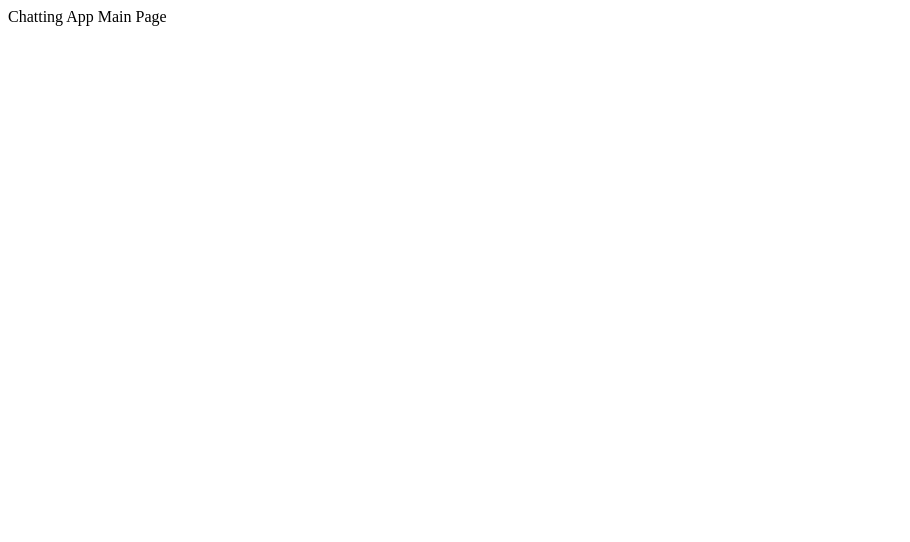
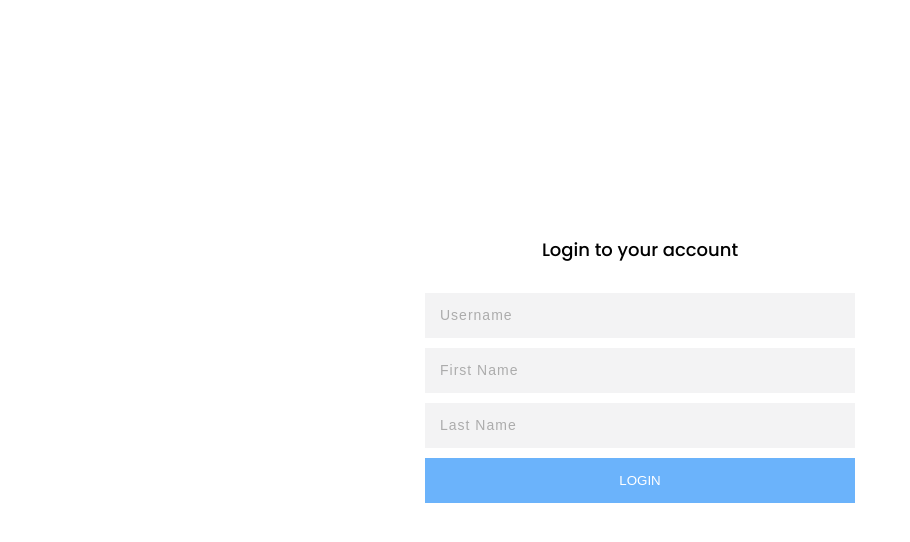
Before and after one commit to mchtugr/chat-app, a React (Create React App) app: page /login in a window 1280 px wide. Shown: the top 542 px of the page, without its empty margins (0-910 px from the left). Built offline with nearby package versions, Linux system fonts and the light colour scheme.

Commit message:
login page done!

```diff
--- a/public/index.html
+++ b/public/index.html
@@ -11,6 +11,12 @@
     />
     <link rel="apple-touch-icon" href="%PUBLIC_URL%/logo192.png" />
     <link rel="manifest" href="%PUBLIC_URL%/manifest.json" />
+    <link rel="preconnect" href="https://fonts.googleapis.com" />
+    <link rel="preconnect" href="https://fonts.gstatic.com" crossorigin />
+    <link
+      href="https://fonts.googleapis.com/css2?family=Poppins:ital,wght@0,500;1,400&display=swap"
+      rel="stylesheet"
+    />
     <title>IChat</title>
   </head>
   <body>
--- a/src/App.js
+++ b/src/App.js
@@ -1,7 +1,49 @@
-import React from 'react'
+import React, { useState, useEffect } from 'react'
+import Routes from './routes'
+import UserContext from './context/userContext'
+import data from './mock-users.json'
 
 const App = () => {
-  return <div>Chatting App Main Page</div>
+  const [user, setUser] = useState(null)
+  const [selectedFriend, setSelectedFriend] = useState({})
+
+  const login = (username) => {
+    setUser(username)
+    localStorage.setItem('username', JSON.stringify(username))
+  }
+
+  const logout = () => {
+    setUser(null)
+    localStorage.removeItem('username')
+  }
+
+  const onSelectedFriend = (friend) => {
+    setSelectedFriend(selectedFriend)
+  }
+
+  useEffect(() => {
+    const usernameFromLocalStorage = localStorage.getItem('username')
+
+    if (usernameFromLocalStorage) {
+      const userObj = JSON.parse(usernameFromLocalStorage)
+      setUser(userObj)
+    }
+  }, [])
+
+  return (
+    <UserContext.Provider
+      value={{
+        user,
+        login,
+        logout,
+        selectedFriend,
+        onSelectedFriend,
+        friendList: data.users,
+      }}
+    >
+      <Routes />
+    </UserContext.Provider>
+  )
 }
 
 export default App
--- /dev/null
+++ b/src/components/LoginForm.js/LoginForm.js
@@ -0,0 +1,53 @@
+import React, { useRef, useContext } from 'react'
+import useLogin from '../../hooks/useLogin'
+import styles from './LoginForm.module.css'
+
+const LoginForm = () => {
+  const usernameRef = useRef()
+  const firstNameRef = useRef()
+  const lastNameRef = useRef()
+
+  const { login } = useLogin()
+
+  const handleSubmit = (e) => {
+    e.preventDefault()
+    const username = usernameRef.current.value
+    const firstName = firstNameRef.current.value
+    const lastName = lastNameRef.current.value
+    login({ username, firstName, lastName })
+  }
+
+  return (
+    <div className={styles.container}>
+      <form onSubmit={handleSubmit} className={styles.form}>
+        <h3 className={styles.header}>Login to your account</h3>
+        <input
+          type='text'
+          placeholder='Username'
+          ref={usernameRef}
+          className={styles.input}
+          required
+        />
+        <input
+          type='text'
+          placeholder='First Name'
+          ref={firstNameRef}
+          className={styles.input}
+          required
+        />
+        <input
+          type='text'
+          placeholder='Last Name'
+          ref={lastNameRef}
+          className={styles.input}
+          required
+        />
+        <button type='submit' className={styles.btn}>
+          Login
+        </button>
+      </form>
+    </div>
+  )
+}
+
+export default LoginForm
--- /dev/null
+++ b/src/components/LoginForm.js/LoginForm.module.css
@@ -0,0 +1,40 @@
+.container {
+  display: flex;
+  justify-content: center;
+  align-items: center;
+  height: 90vh;
+  width: 100vw;
+}
+
+.header {
+  font-size: 18px;
+  font-weight: 500;
+  text-align: center;
+  margin-bottom: 30px;
+}
+
+.form {
+  display: flex;
+  flex-direction: column;
+}
+
+.input {
+  padding: 15px;
+  width: 400px;
+  margin-bottom: 10px;
+  background-color: #f3f3f4;
+  border: none;
+}
+
+.input:focus {
+  outline-color: #7cc4fc;
+}
+
+.btn {
+  padding: 15px;
+  width: 430px;
+  border: none;
+  background-color: #6bb3fb;
+  text-transform: uppercase;
+  color: #fff;
+}
--- /dev/null
+++ b/src/components/LoginForm.js/index.js
@@ -0,0 +1 @@
+export { default } from './LoginForm'
--- /dev/null
+++ b/src/context/userContext.js
@@ -0,0 +1,12 @@
+import { createContext } from 'react'
+
+const UserContext = createContext({
+  user: null,
+  friendList: [],
+  selectedFriend: null,
+  onSelectedFriend: () => {},
+  login: () => {},
+  logout: () => {},
+})
+
+export default UserContext
--- /dev/null
+++ b/src/hooks/useLogin.js
@@ -0,0 +1,8 @@
+import { useContext } from 'react'
+import UserContext from '../context/userContext'
+
+export default function () {
+  const { user, login, logout } = useContext(UserContext)
+
+  return { user, login, logout }
+}
--- a/src/index.js
+++ b/src/index.js
@@ -1,6 +1,7 @@
 import React from 'react'
 import ReactDOM from 'react-dom'
 import App from './App'
+import './styles.css'
 
 ReactDOM.render(
   <React.StrictMode>
--- a/src/pages/LoginPage.js
+++ b/src/pages/LoginPage.js
@@ -1,7 +1,22 @@
 import React from 'react'
+import LoginForm from '../components/LoginForm.js/LoginForm'
+import useLogin from '../hooks/useLogin'
+import { Redirect, useLocation } from 'react-router-dom'
 
 const LoginPage = () => {
-  return <div>Login Page</div>
+  const { user } = useLogin()
+
+  const { pathname } = useLocation()
+
+  if (user && pathname === '/login') {
+    return <Redirect to='/chat' />
+  }
+
+  return (
+    <div>
+      <LoginForm />
+    </div>
+  )
 }
 
 export default LoginPage
--- /dev/null
+++ b/src/pages/StartPage.js
@@ -0,0 +1,14 @@
+import React, { useContext } from 'react'
+import UserContext from '../context/userContext'
+
+import { Redirect } from 'react-router'
+
+const StartPage = () => {
+  const { user, friendList } = useContext(UserContext)
+  if (!user) {
+    return <Redirect to='/login' />
+  }
+  return <Redirect to='/chat' />
+}
+
+export default StartPage
--- /dev/null
+++ b/src/routes.js
@@ -0,0 +1,29 @@
+import React from 'react'
+import {
+  BrowserRouter as Router,
+  Redirect,
+  Link,
+  Switch,
+  Route,
+  useLocation,
+} from 'react-router-dom'
+
+import ChatPage from './pages/ChatPage'
+import LoginPage from './pages/LoginPage'
+import StartPage from './pages/StartPage'
+import UserDetailsPage from './pages/UserDetailsPage'
+
+const Routes = () => {
+  return (
+    <Router>
+      <Switch>
+        <Route path='/' exact component={StartPage} />
+        <Route path='/login' component={LoginPage} />
+        <Route path='/chat' component={ChatPage} />
+        <Route path='/chat/:userId' component={UserDetailsPage} />
+      </Switch>
+    </Router>
+  )
+}
+
+export default Routes
--- /dev/null
+++ b/src/styles.css
@@ -0,0 +1,12 @@
+html,
+body {
+  margin: 0;
+  padding: 0;
+  font-family: 'Poppins', sans-serif;
+}
+
+::placeholder {
+  color: #acacac;
+  font-size: 14px;
+  letter-spacing: 1px;
+}
```
